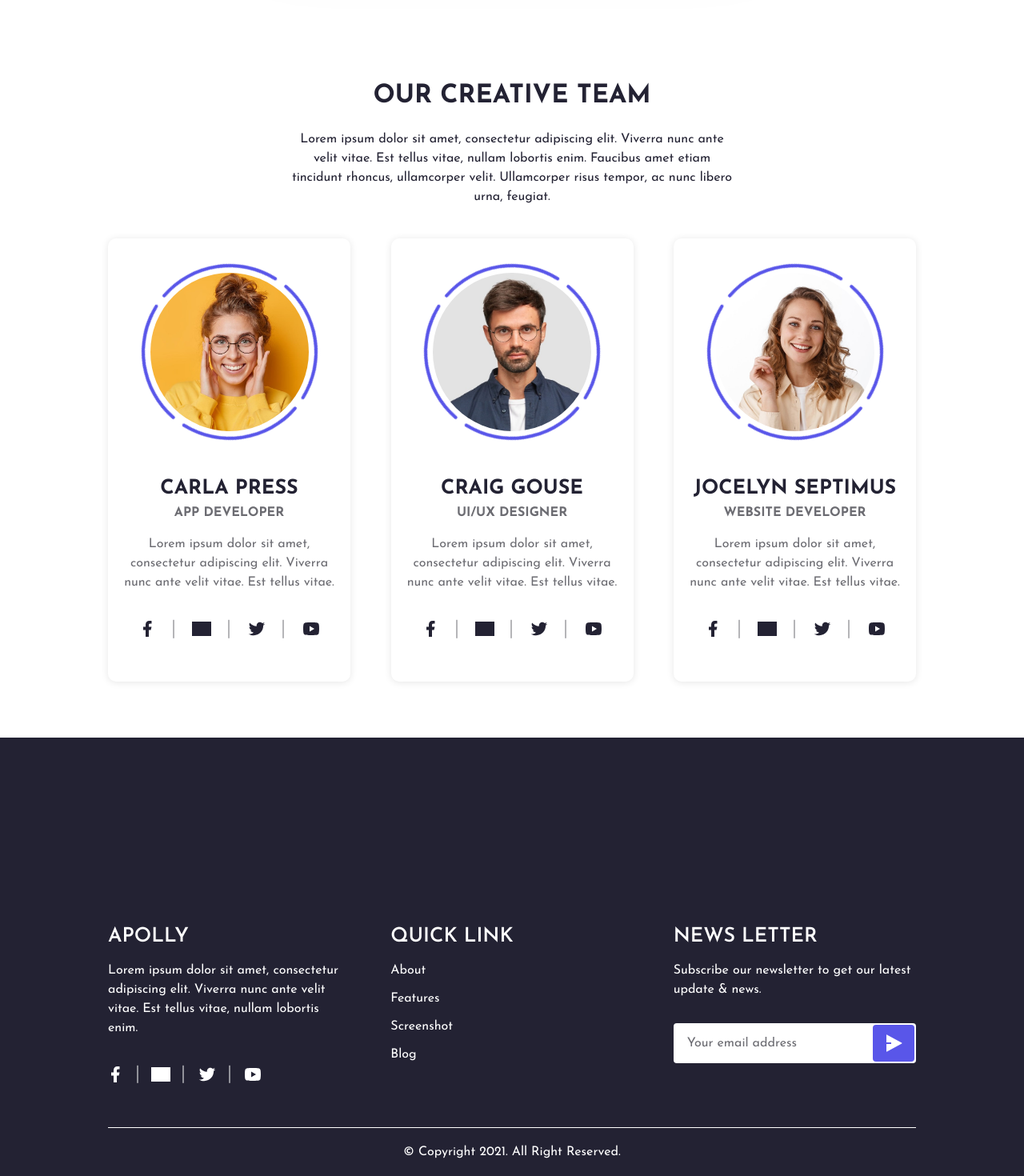
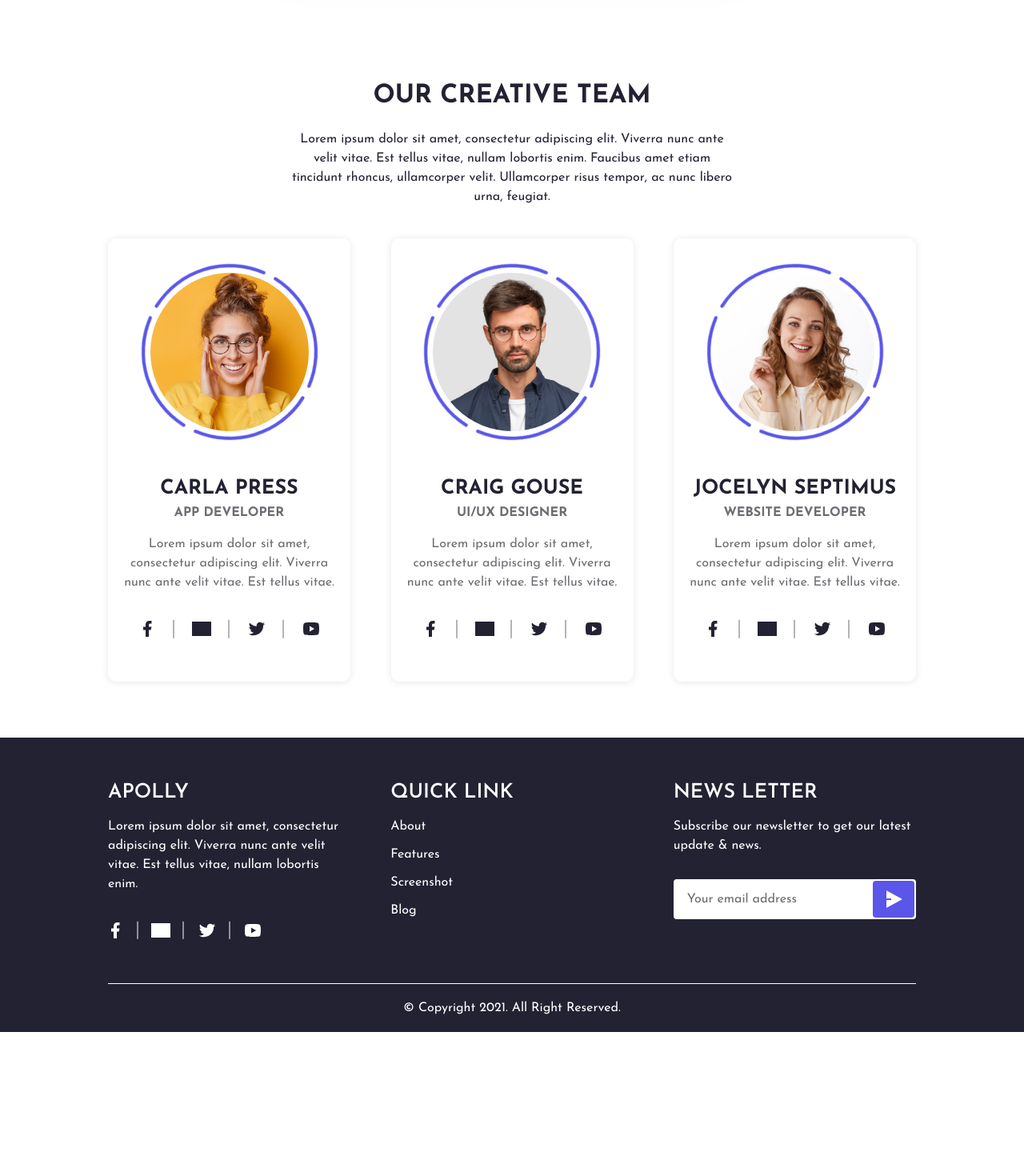
Before and after one commit to Yot-el/apolly-landing, a Vue app: page / in a window 1280 px wide. Shown: the part 4421-5891 px from the top of the page at 80% size. After the commit the page ends 5711 px from the top, so only its background shows below. Built offline with nearby package versions, Linux system fonts and the light colour scheme; grey boxes are pictures that could not be loaded.

Commit message:
fix: style fixes

```diff
--- a/src/components/TeamSection.vue
+++ b/src/components/TeamSection.vue
@@ -129,14 +129,10 @@
 	.team {
 		display: flex;
     flex-wrap: wrap;
-    justify-content: space-between;
-		gap: 15px;
+    justify-content: center;
+		gap: 5%;
 		padding: 0;
 		list-style: none;
-
-		@include mix.breakpoint(tablet) {
-			gap: 15px;
-		}
 
 		@include mix.breakpoint(mobile) {
       align-content: center;
--- a/src/components/footer/MainFooter.vue
+++ b/src/components/footer/MainFooter.vue
@@ -134,7 +134,7 @@
 
 <style lang="scss" scoped>
 	.footer {
-		padding: 230px 0 0 0;
+		padding: 50px 0 0 0;
 		background-color: $dark;
 		color: $light;
 	}
```
